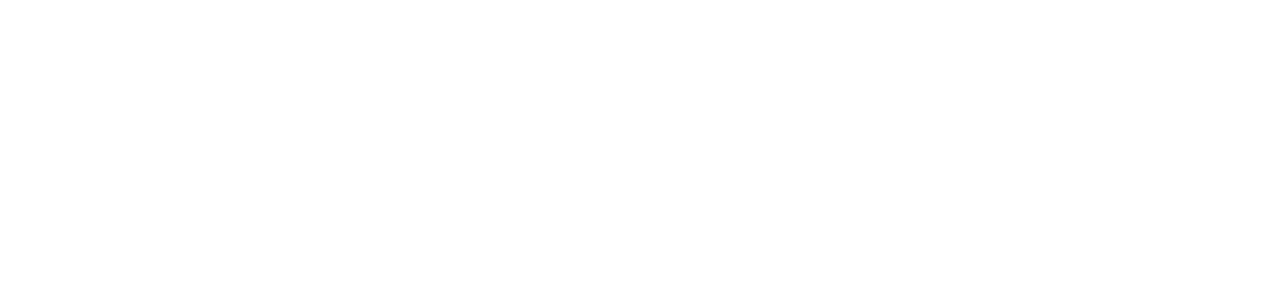
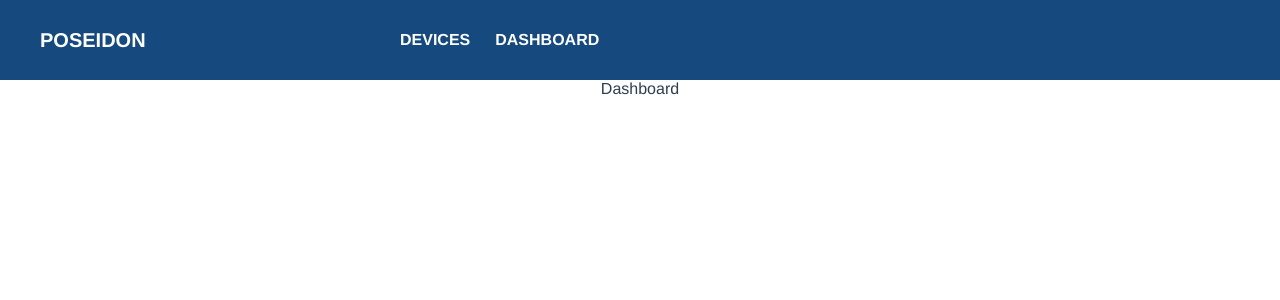
Before and after one commit to VladimirMoroz95/poseidon, a Vue app: page /dashboard in a window 1280 px wide. Before the commit this address had no page. Shown: the top 300 px of the page. Built offline with nearby package versions, Linux system fonts and the light colour scheme; no server answers.

Commit message:
Добавление девайсов

```diff
--- a/src/App.vue
+++ b/src/App.vue
@@ -1,5 +1,12 @@
 <template>
   <div class="main-view">
+    <div class="header">
+      <div class="header__logo"><span>Poseidon</span></div>
+      <div class="header__links">
+        <a href="/devices" class="header__link">Devices</a>
+        <a href="/dashboard" class="header__link">Dashboard</a>
+      </div>
+    </div>
     <router-view/>
   </div>
 </template>
@@ -14,11 +21,6 @@
   height: 100%;
 }
 
-html,
-body {
-  height: 100%;
-}
-
 #app {
   font-family: Avenir, Helvetica, Arial, sans-serif;
   -webkit-font-smoothing: antialiased;
@@ -26,6 +28,7 @@
   text-align: center;
   color: #2c3e50;
   height: 100%;
+  padding: 0;
 }
 
 input {
--- a/src/api/index.ts
+++ b/src/api/index.ts
@@ -1,4 +1,4 @@
-import { signInParams, signUpParams, tDevice } from '../interfaces'
+import { signInParams, signUpParams, tDevice, tGraphic, tAddDevice } from '../interfaces'
 
 const URL = 'http://localhost:8080'
 
@@ -18,12 +18,16 @@
   return GetFetch(`${URL}/api/devices`)
 }
 
-function addDevice (device: tDevice) {
+function addDevice (device: tAddDevice): any {
   return PostFetch(`${URL}/api/device`, device)
 }
 
 function updateDevice (device: tDevice) {
   return PutFetch(`${URL}/api/device`, device)
+}
+
+function getGraphics () {
+  return GetFetch(`${URL}/api/dashboard`)
 }
 
 export {
@@ -32,7 +36,8 @@
   getDeviceList,
   getDeviceModels,
   addDevice,
-  updateDevice
+  updateDevice,
+  getGraphics
 }
 
 function GetFetch (url: string) {
--- a/src/components/Dashboard.vue
+++ b/src/components/Dashboard.vue
@@ -1,13 +1,25 @@
 <template>
-  <div></div>
+  <div class="dashboard-page">Dashboard</div>
 </template>
 
 <script>
 import { defineComponent } from 'vue'
+import dashboardModule from '../modules/dashboardModule'
 
-export default defineComponent({})
+export default defineComponent({
+  setup () {
+    const { getDashBoardData } = dashboardModule()
+    return { getDashBoardData }
+  },
+
+  mounted () {
+    this.getDashBoardData()
+  }
+})
 </script>
 
-<style scoped>
-
+<style lang="scss" scoped>
+  .dashboard-page {
+    width: 100%;
+  }
 </style>
--- a/src/components/Devices.vue
+++ b/src/components/Devices.vue
@@ -18,15 +18,24 @@
       </div>
     </div>
 
-    <ModalComponent :visible="showModal">
+    <ModalComponent :visible="showModal" @close="showModal = false">
       <template v-slot:body>
         <div class="add-device-modal">
-          <h1 class="modal-title">Add Device</h1>
+          <h1 class="modal-title">ADD DEVICE</h1>
           <label class="input-label">Device Name</label>
           <input class="input" v-model="deviceName" />
-          <button class="button green-button">
-            <span>Добавить</span>
-          </button>
+          <label class="input-label">Device Model</label>
+          <select class="select input" v-model="deviceModel">
+            <option v-for="model in deviceModels" :key="model.id">
+              {{ model.deviceName }}
+            </option>
+          </select>
+
+          <div class="control-panel">
+            <button class="button green-button" @click="addDevice">
+              <span>Добавить</span>
+            </button>
+          </div>
         </div>
       </template>
     </ModalComponent>
@@ -40,19 +49,35 @@
 
 export default defineComponent({
   setup () {
-    const { getDevices, devices } = deviceModule()
-    return { getDevices, devices }
+    const {
+      getDevices,
+      devices,
+      getDevicesModels,
+      deviceModels,
+      addNewDevice
+    } = deviceModule()
+    return { getDevices, devices, getDevicesModels, deviceModels, addNewDevice }
   },
 
   data () {
     return {
       deviceName: '',
+      deviceModel: { id: 0 },
       showModal: false
     }
   },
 
   mounted (): void {
     this.getDevices()
+    this.getDevicesModels()
+  },
+
+  methods: {
+    addDevice () {
+      if (!this.deviceName || !this.deviceModel) return
+
+      this.addNewDevice({ name: this.deviceName, device: this.deviceModel.id })
+    }
   },
 
   components: {
@@ -67,6 +92,7 @@
     flex-direction: column;
     width: 100%;
     padding: 40px;
+    box-sizing: border-box;
 
     .devices-wrapper {
       display: flex;
@@ -122,7 +148,26 @@
       background: #ffffff;
       display: flex;
       flex-direction: column;
+      align-items: flex-start;
       padding: 40px;
+
+      h1 {
+        font-size: 26px;
+        margin-bottom: 40px;
+      }
+
+      .input {
+        width: 260px;
+        height: 40px;
+        font-size: 16px;
+        margin-bottom: 30px;
+      }
+
+      .control-panel {
+        width: 100%;
+        display: flex;
+        justify-content: center;
+      }
     }
   }
 </style>
--- /dev/null
+++ b/src/modules/dashboardModule.ts
@@ -0,0 +1,24 @@
+import { ref } from 'vue'
+import { getGraphics } from '@/api'
+import { tGraphic } from '../interfaces'
+
+const graphics = ref([])
+
+interface tGraphicRef<tGraphic> {
+  value: Array<tGraphic>,
+}
+
+interface tDashboard {
+  getDashBoardData: () => void,
+  graphics: tGraphicRef<tGraphic>
+}
+
+export default function dashboardData (): tDashboard {
+  const getDashBoardData = () => {
+    getGraphics().then(result => {
+      graphics.value = result
+    })
+  }
+
+  return { getDashBoardData, graphics }
+}
--- a/src/modules/deviceModule.ts
+++ b/src/modules/deviceModule.ts
@@ -1,6 +1,6 @@
 import { ref } from 'vue'
-import { tDevice, tDeviceModels } from '../interfaces'
-import { getDeviceList } from '@/api'
+import { tDevice, tDeviceModels, tAddDevice } from '../interfaces'
+import { getDeviceList, getDeviceModels, addDevice } from '@/api'
 
 interface tDeviceRef<tDevice> {
   value: Array<tDevice>,
@@ -13,7 +13,9 @@
 interface tDeviceModel {
   device: tDeviceRef<tDevice>,
   deviceModels: tDeviceModelsRef<tDeviceModels>,
-  getDevices: () => any
+  getDevices: () => any,
+  getDevicesModels: () => any,
+  addNewDevice: () => void
 }
 
 const devices = ref([])
@@ -25,5 +27,16 @@
       devices.value = response
     })
   }
-  return { devices, deviceModels, getDevices }
+
+  const getDevicesModels = () => {
+    return getDeviceModels().then(response => {
+      deviceModels.value = response
+    })
+  }
+
+  const addNewDevice = (params: tAddDevice) => {
+    return addDevice(params)
+  }
+
+  return { devices, deviceModels, getDevices, getDevicesModels, addNewDevice }
 }
--- a/src/router/index.ts
+++ b/src/router/index.ts
@@ -19,6 +19,11 @@
     path: '/devices',
     name: 'devices',
     component: () => import('../components/Devices.vue')
+  },
+  {
+    path: '/dashboard',
+    name: 'dashboard',
+    component: () => import('../components/Dashboard.vue')
   }
 ]
 
--- a/src/styles/index.scss
+++ b/src/styles/index.scss
@@ -1,3 +1,13 @@
+html,
+body {
+  height: 100%;
+}
+
+body {
+  margin: 0;
+  box-sizing: border-box;
+}
+
 .router-link,
 .router-link-active,
 a{
@@ -19,3 +29,45 @@
   font-weight: 500;
   color: #6d6f78;
 }
+
+.header {
+  display: flex;
+  align-items: center;
+  padding: 0 40px;
+  height: 80px;
+  width: 100%;
+  background: #164a7f;
+  box-sizing: border-box;
+
+  &__logo {
+    width: 30%;
+    text-align: left;
+
+    span {
+      color: #ffffff;
+      text-transform: uppercase;
+      font-weight: 600;
+      font-size: 20px;
+    }
+  }
+
+  &__links {
+    display: flex;
+  }
+
+  &__link {
+    color: #ffffff;
+    text-transform: uppercase;
+    margin-right: 25px;
+    font-weight: 600;
+    font-size: 16px;
+  }
+}
+
+.select {
+  border: none;
+  border-bottom: 2px solid #17222e;
+  color: #17222e;
+  cursor: pointer;
+  background: none;
+}
```
Also changed, not shown: src/interfaces/index.ts (+22 -1 lines).
